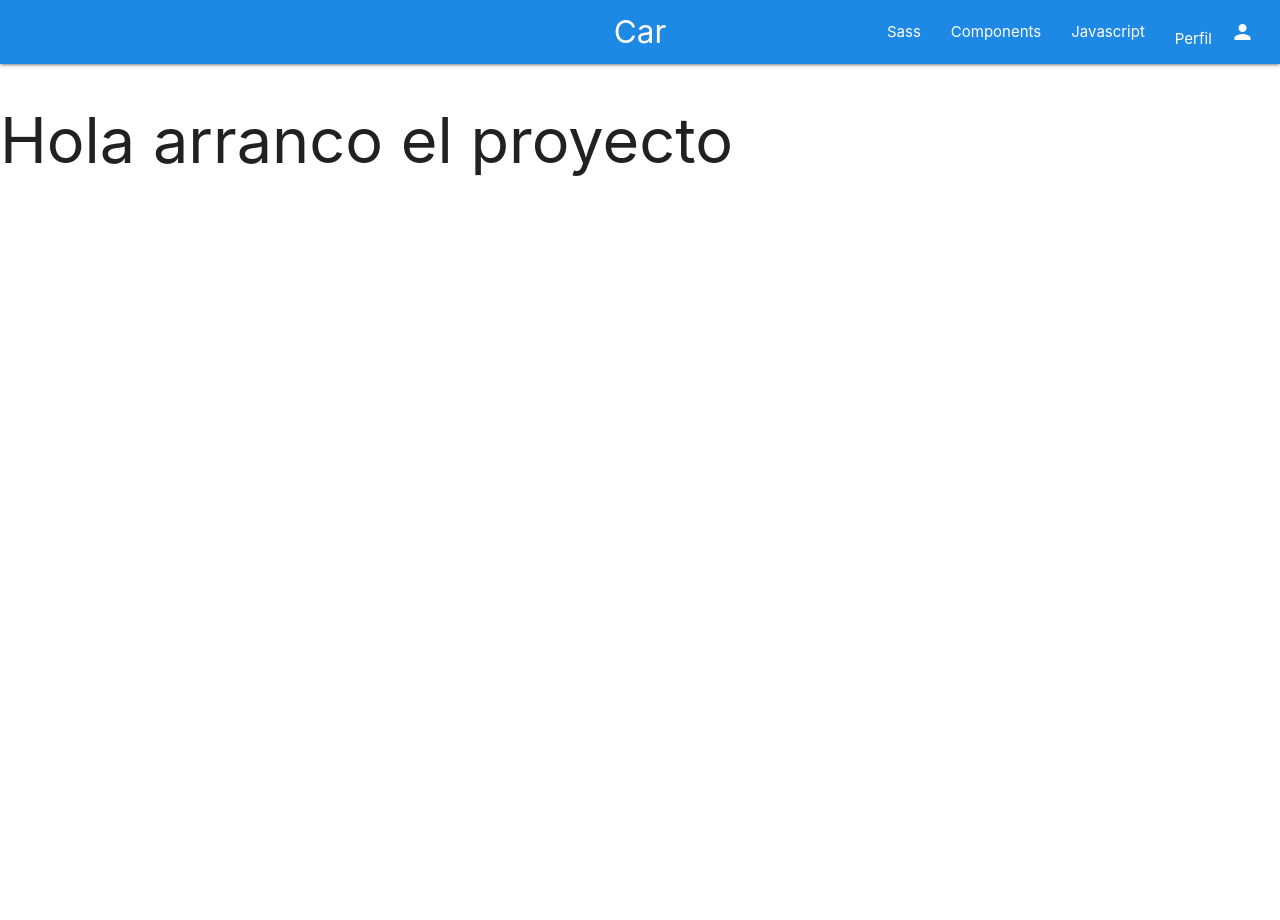
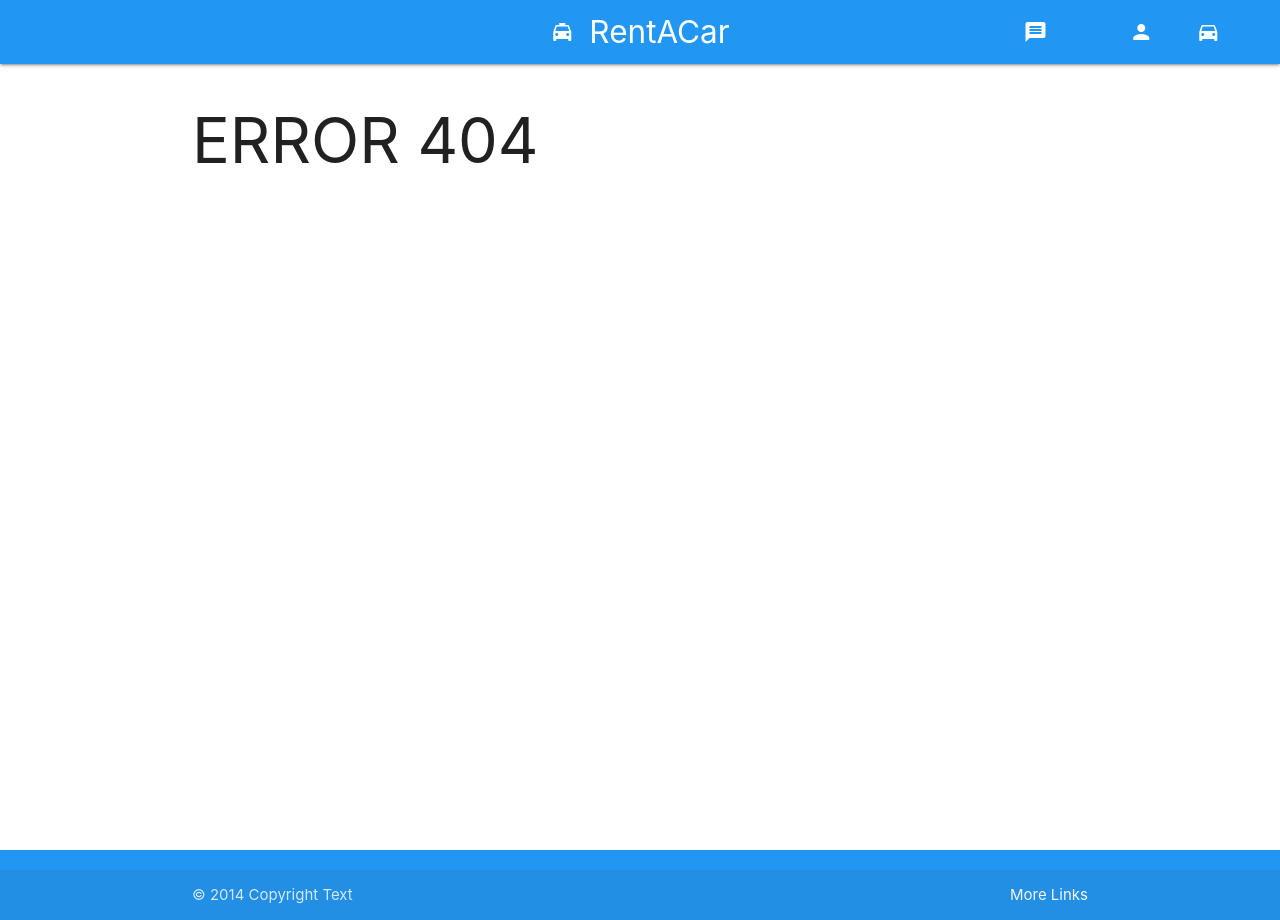
Before and after one commit to LorenzoAzanza/asdasd, a PHP site: page /sistema.php in a window 1280 px wide. Run offline with PHP 8.4, Linux system fonts and the light colour scheme.

Commit message:
Actualizo

```diff
--- /dev/null
+++ b/Vistas/formulario.php
@@ -0,0 +1 @@
+<h1>Formulario</h1>
--- a/Vistas/layout.php
+++ b/Vistas/layout.php
@@ -8,37 +8,51 @@
 
       <!--Let browser know website is optimized for mobile-->
       <meta name="viewport" content="width=device-width, initial-scale=1.0"/>
+      <style>
+         body {
+                display: flex;
+                min-height: 100vh;
+               flex-direction: column;
+  }
+
+  main {
+              flex: 1 0 auto;
+  }
+      </style>
     </head>
 
     <body>
 
-      <nav>
-        <div class="nav-wrapper #1e88e5 blue darken-1">
-          <a href="#!" class="brand-logo center">Car</a>
-          <a href="#" data-target="mobile-demo" class="sidenav-trigger"><i class="material-icons">menu</i></a>
-          <ul class="right hide-on-med-and-down">
-                <li><a href="sass.html">Sass</a></li>
-                <li><a href="badges.html">Components</a></li>
-                <li><a href="collapsible.html">Javascript</a></li>
+    <nav>
+    <div class="nav-wrapper #2196f3 blue">
+      <a href="sistema.php?r=layout" class="brand-logo center"><i class="material-icons">local_taxi</i>RentACar</a>
+      <ul class="right hide-on-med-and-down">
+        <li><a href="sistema.php?r=formulario"><i class="material-icons">message</i>Formulario</a></li>
+        <li><a href="sistema.php?r=perfil"><i class="material-icons">person</i>Perfil</a></li>
+        <li><a href="sistema.php?r=vehiculos"><i class="material-icons">directions_car</i>Vehiculos</a></li>
+      </ul>
+    </div>
+  </nav>
+      <main>
 
-                <li>
-                  <a href="mobile.html">
-                    Perfil <span class="badge"><i class="material-icons white-text">person</i>
-                  </a>
+        <div class="container">
 
-                </li>
-          </ul>
+            <?php include("router.php"); ?>
         </div>
-      </nav>
+      </main>
 
-      <ul class="sidenav" id="mobile-demo">
-            <li><a href="sass.html">Sass</a></li>
-            <li><a href="badges.html">Components</a></li>
-            <li><a href="collapsible.html">Javascript</a></li>
-            <li><a href="mobile.html">Mobile</a></li>
-      </ul>
+      <footer class="page-footer #2196f3 blue">
 
-        <h1>Hola arranco el proyecto</h1>
+          </div>
+          <div class="footer-copyright">
+            <div class="container">
+            © 2014 Copyright Text
+            <a class="grey-text text-lighten-4 right" href="#!">More Links</a>
+            </div>
+          </div>
+        </footer>
+
+
       <!--JavaScript at end of body for optimized loading-->
       <script type="text/javascript" src="web/js/materialize.min.js"></script>
       <script>
--- /dev/null
+++ b/Vistas/perfil.php
@@ -0,0 +1 @@
+<h1>Perfil</h1>
--- a/router.php
+++ b/router.php
@@ -0,0 +1,33 @@
+<?php
+
+        $formulario = isset($_GET['r'])?$_GET['r']:"";
+
+
+        if($formulario=="formulario"){
+
+            include("Vistas/formulario.php");
+
+
+
+        }elseif($formulario=="perfil"){
+
+                include("Vistas/perfil.php");
+
+        }elseif($formulario=="vehiculos"){
+
+                include("Vistas/vehiculos.php");
+
+        }
+        else{
+
+            echo("<h1>ERROR 404</h1>");
+
+        }
+
+
+
+
+
+
+
+?>
```
Also changed, not shown: Modelos/BDvehiculos.php (added, +87 -0 lines), Vistas/vehiculos.php (added, +72 -0 lines).
